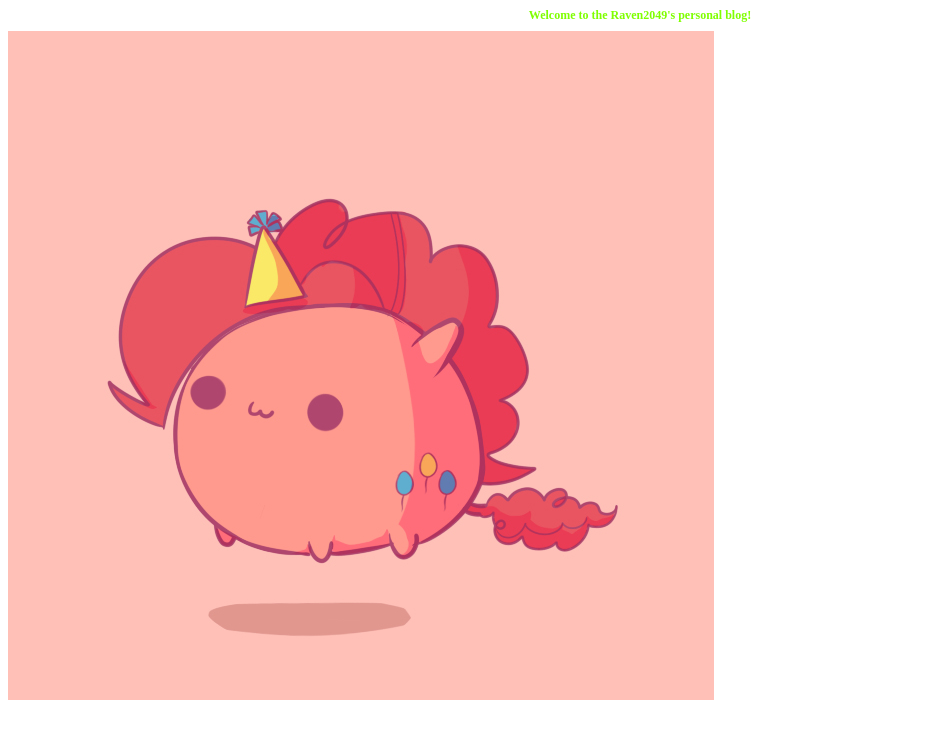
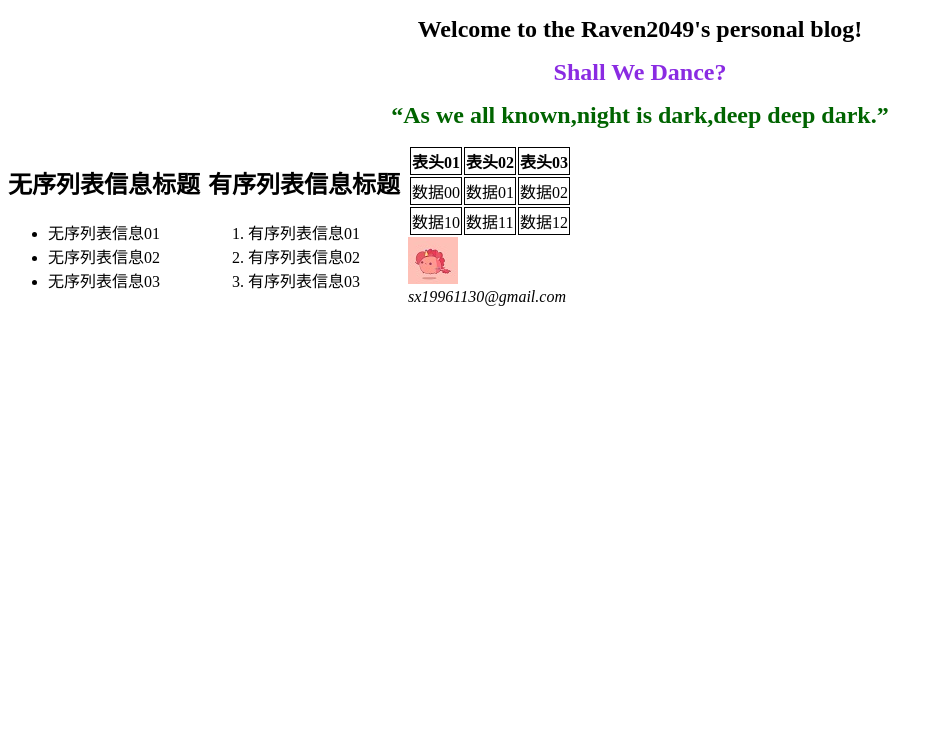
Before and after one commit to Raven2049/raven2049.github.io, a plain HTML site: page index.html in a window 1280 px wide. Shown: the whole page, without its empty margins (0-943 px from the left). Drawn offline with Linux system fonts and the light colour scheme.

Commit message:
prctice 2018/8.30

```diff
--- a/index.html
+++ b/index.html
@@ -2,21 +2,83 @@
 <html>
 
 <head>
-    <meta charset="utf-8">
-    <title>Raven2049</title>
+    <meta http-equiv="Constant-Type" content="text/html" charset="utf-8">
+    <title>Raven2049'blog</title>
 
-    <style type="text/css">
+    <style>
         h1 {
-            font-size: 12px;
-            color: chartreuse;
+            font-size: 24px;
+            color: black;
             text-align: center;
+        }
+
+        span {
+            color: blueviolet;
+        }
+
+        q {
+            color: darkgreen;
+        }
+
+        div {
+            width: 200px;
+            height: 200px;
+            float: left;
+        }
+
+        table tr td,
+        th {
+            border: 1px solid #000;
         }
     </style>
 </head>
 
 <body>
     <h1>Welcome to the Raven2049's personal blog!</h1>
-    <img src="/PinkiePie.jpg" alt="PinkiePie">
+    <h1><span>Shall We Dance?</span></h1>
+    <h1><q>As we all known,night is dark,deep deep dark.</q></h1>
+    <div>
+        <h2>无序列表信息标题</h2>
+        <ul>
+            <li>无序列表信息01</li>
+            <li>无序列表信息02</li>
+            <li>无序列表信息03</li>
+        </ul>
+    </div>
+
+    <div>
+        <h2>有序列表信息标题</h2>
+        <ol>
+            <li>有序列表信息01</li>
+            <li>有序列表信息02</li>
+            <li>有序列表信息03</li>
+        </ol>
+    </div>
+
+    <table>
+        <tbody>
+            <tr>
+                <th>表头01</th>
+                <th>表头02</th>
+                <th>表头03</th>
+            </tr>
+            <tr>
+                <td>数据00</td>
+                <td>数据01</td>
+                <td>数据02</td>
+            </tr>
+            <tr>
+                <td>数据10</td>
+                <td>数据11</td>
+                <td>数据12</td>
+            </tr>
+        </tbody>
+    </table>
+
+
+    <img src="img/PinkiePie.jpg" alt="PinkiePie">
+    <address>sx19961130@gmail.com</address>
+
 </body>
 
 </html>
```
Also changed, not shown: PinkiePie.jpg (deleted), img/PinkiePie.jpg (added).
